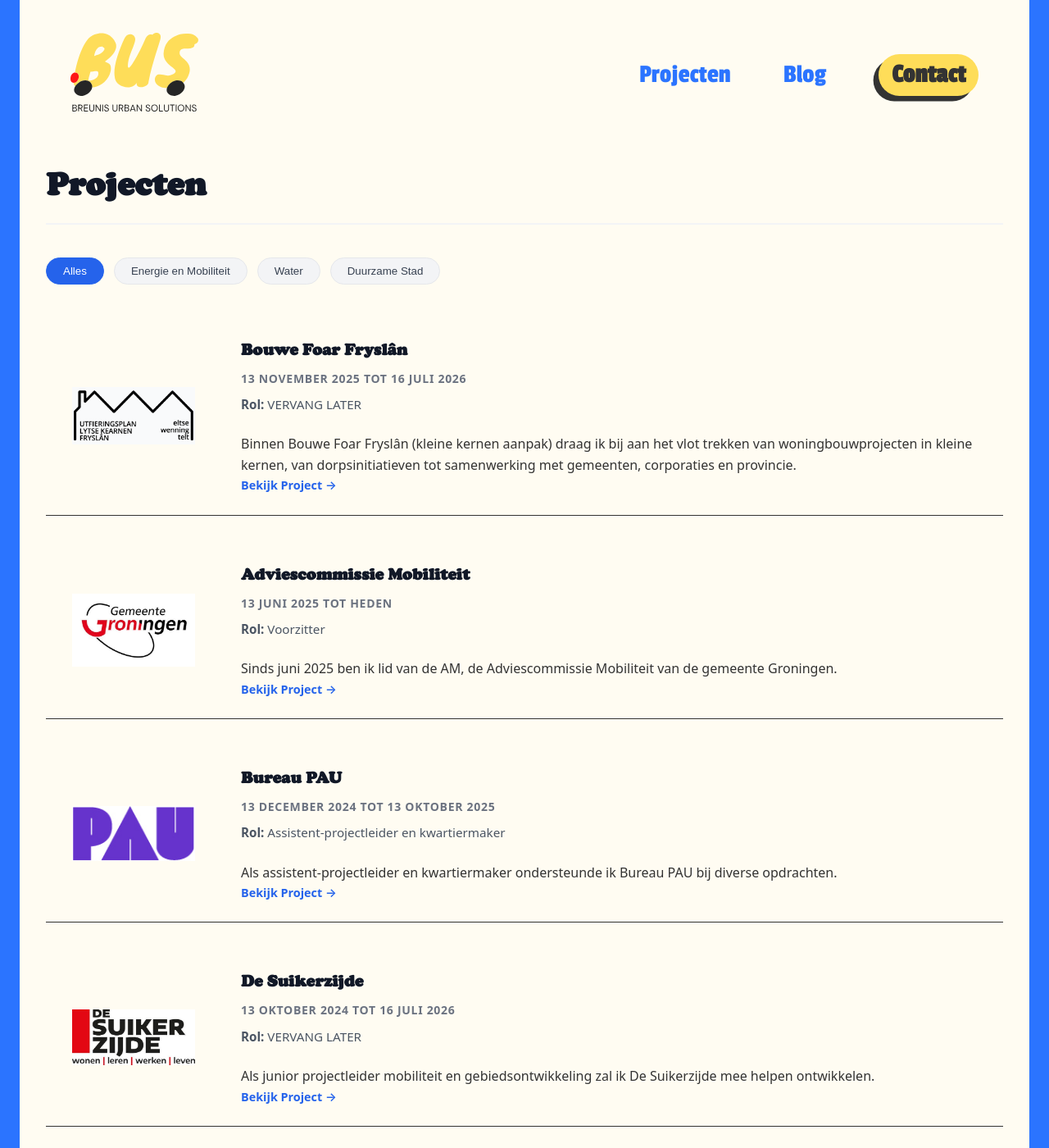
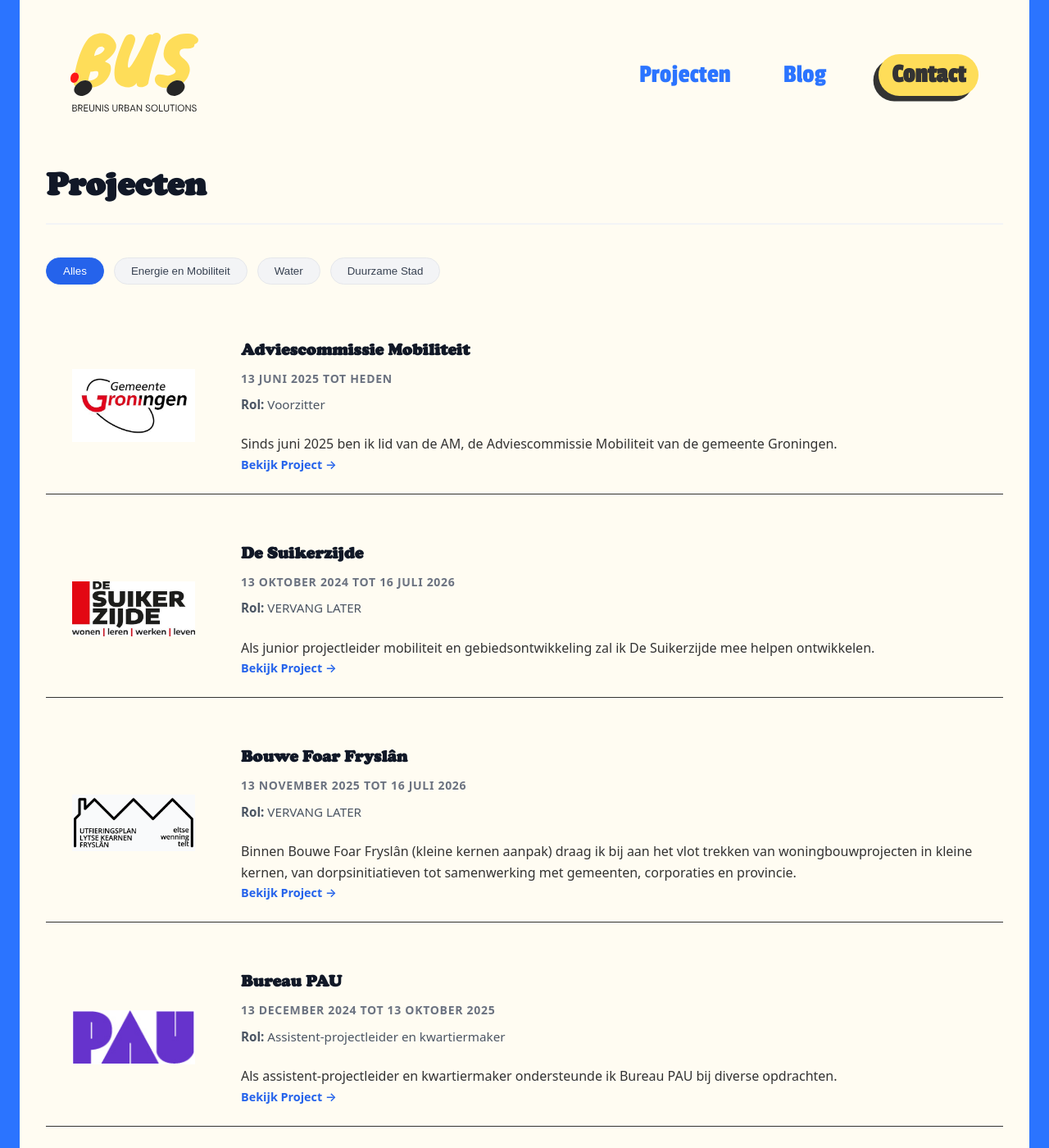
Before and after one commit to TheRealEdd/BreunisUrbanSolutions, a Jekyll site: the page built from projecten.html, in a window 1280 px wide and 1400 px high. Shown: the whole window at 82% size. Built offline with Jekyll 4.4.1, drawn with Linux system fonts in a browser that asks for light colours.

Commit message:
sorting current projects at top

```diff
--- a/projecten.html
+++ b/projecten.html
@@ -13,7 +13,12 @@
         <button class="filter-btn" data-filter="Duurzame Stad">Duurzame Stad</button>
     </div>
 
-    {% assign sorted_projects = site.projects | sort: "from-date" | reverse %}
+    {% comment %} --- Split into Ongoing and Completed Projects --- {% endcomment %}
+    {% assign ongoing_projects = site.projects | where_exp: "item", "item.to-date == nil or item.to-date == ''" | sort: "from-date" | reverse %}
+    {% assign completed_projects = site.projects | where_exp: "item", "item.to-date != nil and item.to-date != ''" | sort: "to-date" | reverse %}
+
+    {% comment %} --- Combine Arrays: Ongoing First, Completed Second --- {% endcomment %}
+    {% assign sorted_projects = ongoing_projects | concat: completed_projects %}
 
     {% if sorted_projects.size > 0 %}
     {% for project in sorted_projects %}
```
